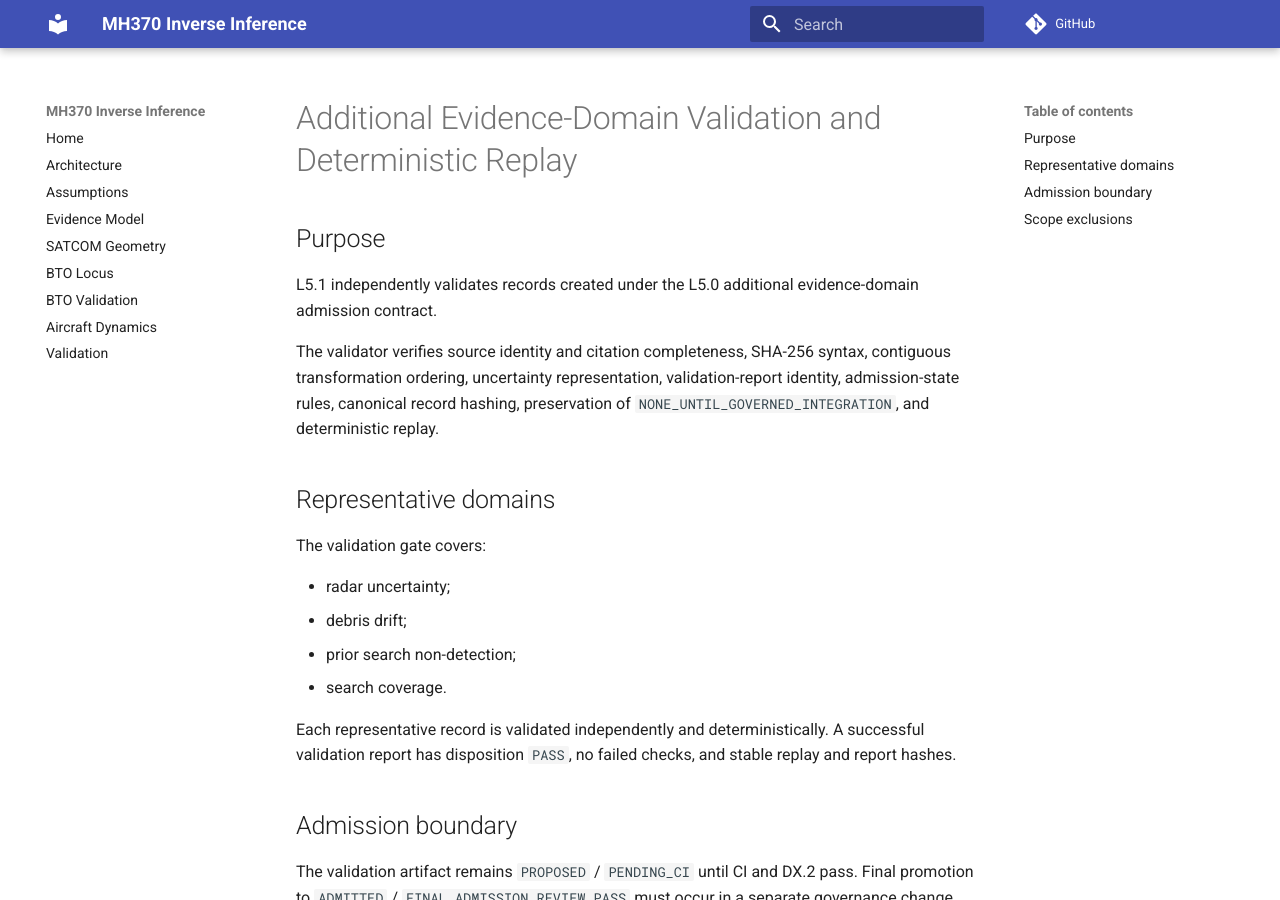
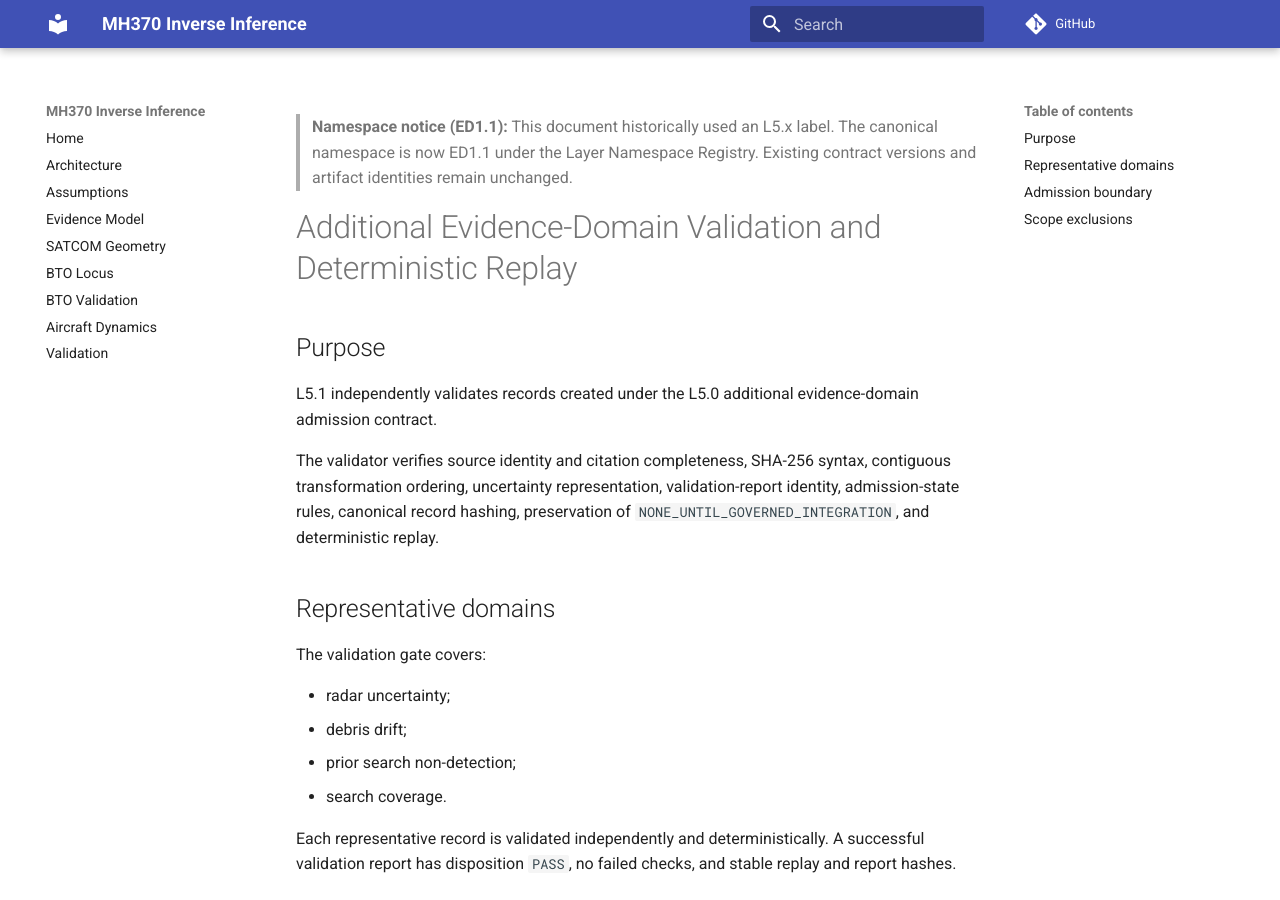
Before and after one commit to bradshawdanni-collab/mh370-inverse-inference, an MkDocs documentation site: the page built from docs/additional-evidence-domain-validation.md, in a window 1280 px wide and 900 px high. Built offline with MkDocs 1.6.1 and Material for MkDocs 9.7.7, drawn with Linux system fonts in a browser that asks for light colours; comment, search, counter and statistics services are not loaded.

Commit message:
Add evidence-domain namespace registry

```diff
--- a/docs/additional-evidence-domain-validation.md
+++ b/docs/additional-evidence-domain-validation.md
@@ -1,3 +1,5 @@
+> **Namespace notice (ED1.1):** This document historically used an L5.x label. The canonical namespace is now ED1.1 under the Layer Namespace Registry. Existing contract versions and artifact identities remain unchanged.
+
 # Additional Evidence-Domain Validation and Deterministic Replay
 
 ## Purpose
```
